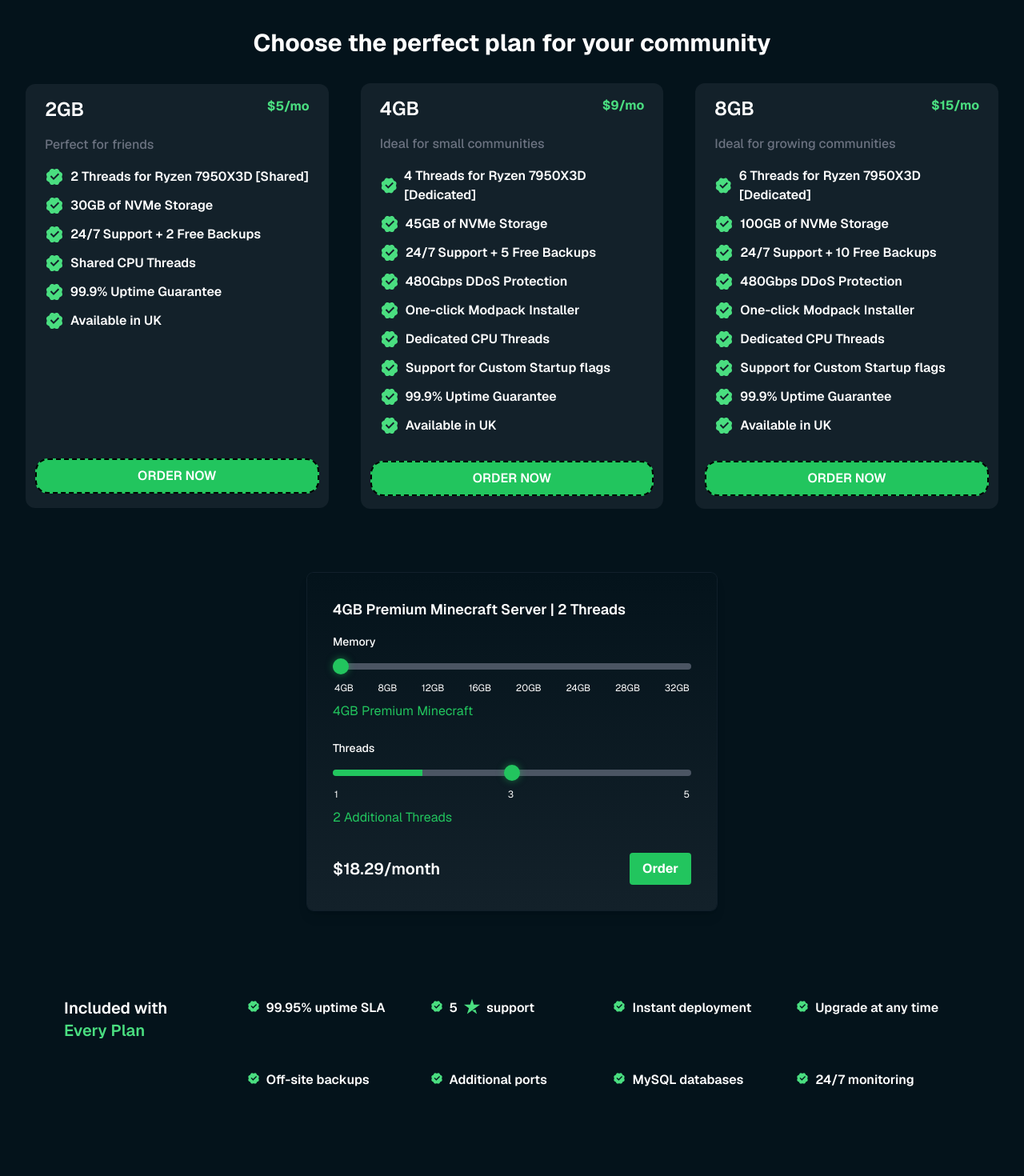
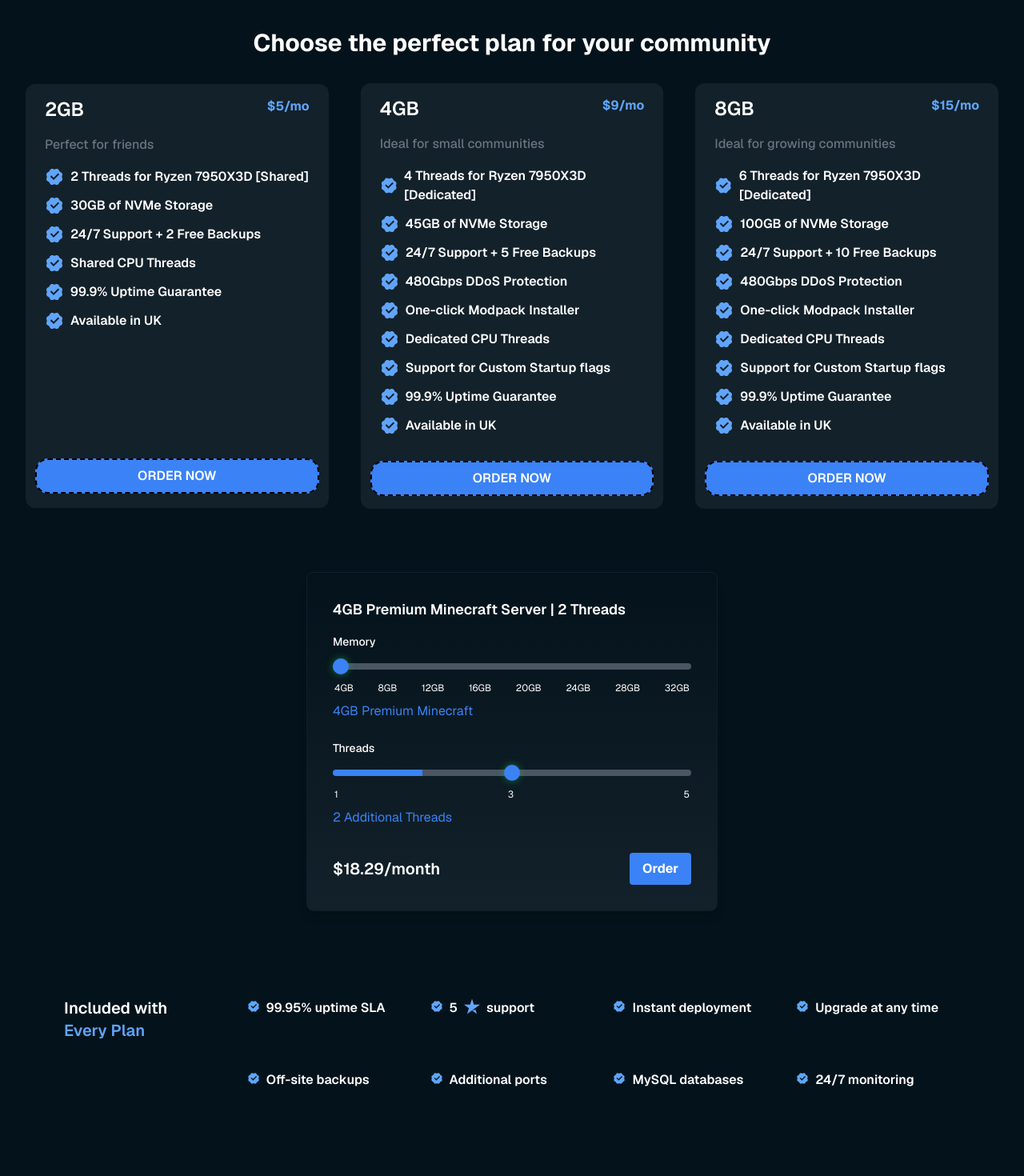
Before and after one commit to ashiqtasdid/moonlit, a Next.js app: page /create-minecraft-server in a window 1280 px wide. Shown: the part 940-2410 px from the top of the page at 80% size. Built offline with nearby package versions, Linux system fonts and the light colour scheme.

Commit message:
Added Blue theme

```diff
--- a/app/globals.css
+++ b/app/globals.css
@@ -82,7 +82,7 @@
     height: 20px;
     width: 20px;
     border-radius: 50%;
-    background: #22c55e;
+    background: #3b82f6;
     cursor: pointer;
     -webkit-appearance: none;
     margin-top: -6px; /* Align thumb with track */
@@ -107,7 +107,7 @@
     height: 20px;
     width: 20px;
     border-radius: 50%;
-    background: #22c55e;
+    background: #3b82f6;
     cursor: pointer;
     box-shadow: 0 0 10px rgba(34, 197, 94, 0.5);
 }
@@ -130,7 +130,7 @@
     height: 20px;
     width: 20px;
     border-radius: 50%;
-    background: #22c55e;
+    background: #3b82f6;
     cursor: pointer;
     box-shadow: 0 0 10px rgba(34, 197, 94, 0.5);
 }
--- a/components/MinecraftHero.tsx
+++ b/components/MinecraftHero.tsx
@@ -25,7 +25,7 @@
           transition={{ duration: 0.6 }}
           className="text-white text-5xl md:text-6xl font-bold tracking-tight leading-tight"
         >
-          Let&apos;s play <span className="text-emerald-400">Minecraft</span>
+          Let&apos;s play <span className="text-blue-400">Minecraft</span>
         </m.h1>
         <m.h2
           initial={{ opacity: 0, x: -50 }}
@@ -43,7 +43,7 @@
         >
           <button
             onClick={handleOpenModal}
-            className="text-sm flex space-x-2 md:text-base bg-emerald-700 hover:bg-emerald-800 text-white font-bold py-1.5 px-6 rounded-full"
+            className="text-sm flex space-x-2 md:text-base bg-blue-500 hover:bg-blue-400 text-white font-bold py-1.5 px-6 rounded-full"
           >
             <span className="text-xl pr-2">
               <LuSwords />
--- a/components/ServerConfigurator.tsx
+++ b/components/ServerConfigurator.tsx
@@ -39,7 +39,7 @@
             onChange={handleMemoryChange}
             className="w-full appearance-none h-2 rounded-lg"
             style={{
-              background: `linear-gradient(to right, #22c55e ${((memory - 4) / 28) * 100}%, #4b5563 0%)`,
+              background: `linear-gradient(to right, #3b82f6 ${((memory - 4) / 28) * 100}%, #4b5563 0%)`,
               WebkitAppearance: "none",
             }}
           />
@@ -51,7 +51,7 @@
               <option key={mark} value={mark} label={`${mark}GB`} />
             ))}
           </datalist>
-          <div className="mt-2 text-green-500">
+          <div className="mt-2 text-blue-500">
             {memory}GB Premium Minecraft
           </div>
         </div>
@@ -67,7 +67,7 @@
             onChange={handleCoresChange}
             className="w-full appearance-none h-2 rounded-lg"
             style={{
-              background: `linear-gradient(to right, #22c55e ${((cores - 1) / 4) * 100}%, #4b5563 0%)`,
+              background: `linear-gradient(to right, #3b82f6 ${((cores - 1) / 4) * 100}%, #4b5563 0%)`,
               WebkitAppearance: "none",
             }}
           />
@@ -79,14 +79,14 @@
               <option key={mark} value={mark} label={`${mark}`} />
             ))}
           </datalist>
-          <div className="mt-2 text-green-500">{cores} Additional Threads</div>
+          <div className="mt-2 text-blue-500">{cores} Additional Threads</div>
         </div>
 
         <div className="flex justify-between items-center mt-8">
           <div className="text-xl font-semibold">
             ${totalPrice.toFixed(2)}/month
           </div>
-          <button className="bg-green-500 hover:bg-green-600 text-white font-bold py-2 px-4 rounded">
+          <button className="bg-blue-500 hover:bg-blue-400 text-white font-bold py-2 px-4 rounded">
             Order
           </button>
         </div>
--- a/components/contact.tsx
+++ b/components/contact.tsx
@@ -137,7 +137,7 @@
         style={{
           clipPath: BOTTOM_RIGHT_CLIP,
         }}
-        className="absolute inset-0 grid place-content-center bg-green-600 text-white transition-transform duration-300 ease-out"
+        className="absolute inset-0 grid place-content-center bg-blue-500 text-white transition-transform duration-300 ease-out"
       >
         <Icon className="text-xl sm:text-3xl md:text-4xl" />
       </div>
--- a/components/feature.tsx
+++ b/components/feature.tsx
@@ -24,13 +24,13 @@
                 </div>
               </div>
               <div className="space-y-1 w-full md:w-auto">
-                <p className="text-green-400">AMD Ryzen 7950X</p>
+                <p className="text-blue-400">AMD Ryzen 7950X</p>
                 <MotionProgress
                   initial={{ width: 0 }}
                   animate={{ width: "100%" }}
                   transition={{ duration: 1 }}
                   value={0}
-                  className="h-2 bg-green-500"
+                  className="h-2 bg-blue-500"
                 />
               </div>
             </li>
--- a/components/hero.tsx
+++ b/components/hero.tsx
@@ -15,7 +15,7 @@
           transition={{ duration: 0.5 }}
           className="text-white md:mx-72 text-6xl font-bold"
         >
-          <span className="text-transparent bg-clip-text bg-gradient-to-r from-emerald-700 via-green-400 to-blue-200 ">
+          <span className="text-transparent bg-clip-text bg-gradient-to-r from-blue-600 via-blue-400 to-blue-200 ">
             <BubbleText />
           </span>{" "}
           is a better way to play together
@@ -35,7 +35,7 @@
           className="pt-5"
         >
           <Link href={"/create-minecraft-server"}>
-            <button className="text-sm bg-emerald-700 hover:bg-emerald-800 text-white font-bold py-2 px-4 rounded-full mt-5">
+            <button className="text-sm bg-sky-600 hover:bg-sky-800 text-white font-bold py-2 px-4 rounded-full mt-5">
               Minecraft Hosting 〉
             </button>
           </Link>
@@ -54,7 +54,7 @@
 
 const BubbleText = () => {
   return (
-    <h2 className="text-center text-5xl font-thin bg-clip-text bg-gradient-to-r from-emerald-700 via-green-400 to-blue-200 ">
+    <h2 className="text-center text-5xl font-thin bg-clip-text bg-gradient-to-r from-blue-600 via-blue-400 to-blue-200 ">
       {"Moonlit".split("").map((child, idx) => (
         <span className={styles.hoverText} key={idx}>
           {child}
--- a/components/nav.tsx
+++ b/components/nav.tsx
@@ -97,7 +97,7 @@
             </button>
             <button
               onClick={handleOpenModal}
-              className="bg-emerald-700 text-sm font-semibold text-white px-2.5 py-1.5 rounded-2xl"
+              className="bg-sky-600 text-sm font-semibold text-white px-2.5 py-1.5 rounded-2xl"
             >
               Create server
             </button>
--- a/components/plan.tsx
+++ b/components/plan.tsx
@@ -9,32 +9,32 @@
         <div className="flex flex-col items-start">
           <h1 className="font-semibold pt-7 text-xl">
             Included with <br />
-            <span className="text-green-400">Every Plan</span>
+            <span className="text-blue-400">Every Plan</span>
           </h1>
         </div>
         <div className="flex items-center">
           <h2 className="flex font-semibold space-x-2">
-            <RiVerifiedBadgeFill className="text-green-400 mt-0.5" />
+            <RiVerifiedBadgeFill className="text-blue-400 mt-0.5" />
             <span>99.95% uptime SLA</span>
           </h2>
         </div>
         <div className="flex items-center">
           <h2 className="flex font-semibold space-x-2">
-            <RiVerifiedBadgeFill className="text-green-400 mt-0.5" />
+            <RiVerifiedBadgeFill className="text-blue-400 mt-0.5" />
             <span>5</span>
-            <SiTrustpilot className="text-green-400 text-xl mx-1" />
+            <SiTrustpilot className="text-blue-400 text-xl mx-1" />
             <span>support</span>
           </h2>
         </div>
         <div className="flex items-center">
           <h2 className="flex font-semibold space-x-2">
-            <RiVerifiedBadgeFill className="text-green-400 mt-0.5" />
+            <RiVerifiedBadgeFill className="text-blue-400 mt-0.5" />
             <span>Instant deployment</span>
           </h2>
         </div>
         <div className="flex items-center">
           <h2 className="flex font-semibold space-x-2">
-            <RiVerifiedBadgeFill className="text-green-400 mt-0.5" />
+            <RiVerifiedBadgeFill className="text-blue-400 mt-0.5" />
             <span>Upgrade at any time</span>
           </h2>
         </div>
@@ -45,30 +45,30 @@
         <div className="flex flex-col items-start">
           <h1 className="font-semibold text-xl invisible">
             Included with <br />
-            <span className="text-green-400">Every Plan</span>
+            <span className="text-blue-400">Every Plan</span>
           </h1>
         </div>
         <div className="flex items-center">
           <h2 className="flex font-semibold space-x-2">
-            <RiVerifiedBadgeFill className="text-green-400 mt-0.5" />
+            <RiVerifiedBadgeFill className="text-blue-400 mt-0.5" />
             <span>Off-site backups</span>
           </h2>
         </div>
         <div className="flex items-center">
           <h2 className="flex font-semibold space-x-2">
-            <RiVerifiedBadgeFill className="text-green-400 mt-0.5" />
+            <RiVerifiedBadgeFill className="text-blue-400 mt-0.5" />
             <span>Additional ports</span>
           </h2>
         </div>
         <div className="flex items-center">
           <h2 className="flex font-semibold space-x-2">
-            <RiVerifiedBadgeFill className="text-green-400 mt-0.5" />
+            <RiVerifiedBadgeFill className="text-blue-400 mt-0.5" />
             <span>MySQL databases</span>
           </h2>
         </div>
         <div className="flex items-center">
           <h2 className="flex font-semibold space-x-2">
-            <RiVerifiedBadgeFill className="text-green-400 mt-0.5" />
+            <RiVerifiedBadgeFill className="text-blue-400 mt-0.5" />
             <span>24/7 monitoring</span>
           </h2>
         </div>
--- a/components/prices.tsx
+++ b/components/prices.tsx
@@ -24,7 +24,7 @@
         <div className="w-full h-[530px] max-w-xs md:max-w-sm lg:max-w-md hover:ring-2 transition hover:ring-emerald-600 rounded-xl bg-blue-900 text-white">
           <div className="flex justify-between px-6 py-4">
             <div className="text-2xl font-semibold">2GB</div>
-            <div className="text-green-400 font-bold text-md">$5/mo</div>
+            <div className="text-blue-400 font-bold text-md">$5/mo</div>
           </div>
           <div className="px-6 text-gray-500 font-medium">
             Perfect for friends
@@ -39,7 +39,7 @@
               "Available in UK",
             ].map((item, index) => (
               <div key={index} className="flex items-center space-x-2">
-                <RiVerifiedBadgeFill className="text-green-400 text-2xl" />
+                <RiVerifiedBadgeFill className="text-blue-400 text-2xl" />
                 <span className="text-md font-semibold">{item}</span>
               </div>
             ))}
@@ -47,7 +47,7 @@
           <div className="pb-4 pt-24 md:pt-36 mx-3">
             <button
               onClick={() => handleOrderClick(1)}
-              className="w-full rounded-2xl border-2 border-dashed border-black bg-green-500 text-white px-6 py-2 font-semibold uppercase transition-all duration-300 hover:translate-x-[-4px] hover:translate-y-[-4px] hover:rounded-md hover:shadow-[4px_4px_0px_black] active:translate-x-[0px] active:translate-y-[0px] active:rounded-2xl active:shadow-none"
+              className="w-full rounded-2xl border-2 border-dashed border-black bg-blue-500 text-white px-6 py-2 font-semibold uppercase transition-all duration-300 hover:translate-x-[-4px] hover:translate-y-[-4px] hover:rounded-md hover:shadow-[4px_4px_0px_black] active:translate-x-[0px] active:translate-y-[0px] active:rounded-2xl active:shadow-none"
             >
               Order now
             </button>
@@ -58,7 +58,7 @@
         <div className="w-full max-w-xs md:max-w-sm lg:max-w-md hover:ring-2 transition hover:ring-emerald-600 rounded-xl bg-blue-900 text-white">
           <div className="flex justify-between px-6 py-4">
             <div className="text-2xl font-semibold">4GB</div>
-            <div className="text-green-400 font-bold text-md">$9/mo</div>
+            <div className="text-blue-400 font-bold text-md">$9/mo</div>
           </div>
           <div className="px-6 text-gray-500 font-medium">
             Ideal for small communities
@@ -76,7 +76,7 @@
               "Available in UK",
             ].map((item, index) => (
               <div key={index} className="flex items-center space-x-2">
-                <RiVerifiedBadgeFill className="text-green-400 text-2xl" />
+                <RiVerifiedBadgeFill className="text-blue-400 text-2xl" />
                 <span className="text-md font-semibold">{item}</span>
               </div>
             ))}
@@ -84,7 +84,7 @@
           <div className="py-4 mx-3">
             <button
               onClick={() => handleOrderClick(2)}
-              className="w-full rounded-2xl border-2 border-dashed border-black bg-green-500 text-white px-6 py-2 font-semibold uppercase transition-all duration-300 hover:translate-x-[-4px] hover:translate-y-[-4px] hover:rounded-md hover:shadow-[4px_4px_0px_black] active:translate-x-[0px] active:translate-y-[0px] active:rounded-2xl active:shadow-none"
+              className="w-full rounded-2xl border-2 border-dashed border-black bg-blue-500 text-white px-6 py-2 font-semibold uppercase transition-all duration-300 hover:translate-x-[-4px] hover:translate-y-[-4px] hover:rounded-md hover:shadow-[4px_4px_0px_black] active:translate-x-[0px] active:translate-y-[0px] active:rounded-2xl active:shadow-none"
             >
               Order now
             </button>
@@ -95,7 +95,7 @@
         <div className="w-full max-w-xs md:max-w-sm lg:max-w-md hover:ring-2 transition hover:ring-emerald-600 rounded-xl bg-blue-900 text-white">
           <div className="flex justify-between px-6 py-4">
             <div className="text-2xl font-semibold">8GB</div>
-            <div className="text-green-400 font-bold text-md">$15/mo</div>
+            <div className="text-blue-400 font-bold text-md">$15/mo</div>
           </div>
           <div className="px-6 text-gray-500 font-medium">
             Ideal for growing communities
@@ -113,7 +113,7 @@
               "Available in UK",
             ].map((item, index) => (
               <div key={index} className="flex items-center space-x-2">
-                <RiVerifiedBadgeFill className="text-green-400 text-2xl" />
+                <RiVerifiedBadgeFill className="text-blue-400 text-2xl" />
                 <span className="text-md font-semibold">{item}</span>
               </div>
             ))}
@@ -121,7 +121,7 @@
           <div className="py-4 mx-3">
             <button
               onClick={() => handleOrderClick(3)}
-              className="w-full rounded-2xl border-2 border-dashed border-black bg-green-500 text-white px-6 py-2 font-semibold uppercase transition-all duration-300 hover:translate-x-[-4px] hover:translate-y-[-4px] hover:rounded-md hover:shadow-[4px_4px_0px_black] active:translate-x-[0px] active:translate-y-[0px] active:rounded-2xl active:shadow-none"
+              className="w-full rounded-2xl border-2 border-dashed border-black bg-blue-500 text-white px-6 py-2 font-semibold uppercase transition-all duration-300 hover:translate-x-[-4px] hover:translate-y-[-4px] hover:rounded-md hover:shadow-[4px_4px_0px_black] active:translate-x-[0px] active:translate-y-[0px] active:rounded-2xl active:shadow-none"
             >
               Order now
             </button>
@@ -138,7 +138,7 @@
                 <CardContent className="p-0">
                   <div className="flex justify-between px-6 py-4">
                     <div className="text-2xl font-semibold">2GB</div>
-                    <div className="text-green-400 font-bold text-md">
+                    <div className="text-blue-400 font-bold text-md">
                       $5/mo
                     </div>
                   </div>
@@ -155,7 +155,7 @@
                       "Available in UK",
                     ].map((item, index) => (
                       <div key={index} className="flex items-center space-x-2">
-                        <RiVerifiedBadgeFill className="text-green-400 text-2xl" />
+                        <RiVerifiedBadgeFill className="text-blue-400 text-2xl" />
                         <span className="text-md font-semibold">{item}</span>
                       </div>
                     ))}
@@ -163,7 +163,7 @@
                   <div className="pb-4 pt-24 md:pt-36 mx-3">
                     <button
                       onClick={() => handleOrderClick(1)}
-                      className="w-full rounded-2xl border-2 border-dashed border-black bg-green-500 text-white px-6 py-2 font-semibold uppercase transition-all duration-300 hover:translate-x-[-4px] hover:translate-y-[-4px] hover:rounded-md hover:shadow-[4px_4px_0px_black] active:translate-x-[0px] active:translate-y-[0px] active:rounded-2xl active:shadow-none"
+                      className="w-full rounded-2xl border-2 border-dashed border-black bg-blue-500 text-white px-6 py-2 font-semibold uppercase transition-all duration-300 hover:translate-x-[-4px] hover:translate-y-[-4px] hover:rounded-md hover:shadow-[4px_4px_0px_black] active:translate-x-[0px] active:translate-y-[0px] active:rounded-2xl active:shadow-none"
                     >
                       Order now
                     </button>
@@ -176,7 +176,7 @@
                 <CardContent className="p-0">
                   <div className="flex justify-between px-6 py-4">
                     <div className="text-2xl font-semibold">4GB</div>
-                    <div className="text-green-400 font-bold text-md">
+                    <div className="text-blue-400 font-bold text-md">
                       $9/mo
                     </div>
                   </div>
@@ -196,7 +196,7 @@
                       "Available in UK",
                     ].map((item, index) => (
                       <div key={index} className="flex items-center space-x-2">
-                        <RiVerifiedBadgeFill className="text-green-400 text-2xl" />
+                        <RiVerifiedBadgeFill className="text-blue-400 text-2xl" />
                         <span className="text-md font-semibold">{item}</span>
                       </div>
                     ))}
@@ -204,7 +204,7 @@
                   <div className="py-4 mx-3">
                     <button
                       onClick={() => handleOrderClick(2)}
-                      className="w-full rounded-2xl border-2 border-dashed border-black bg-green-500 text-white px-6 py-2 font-semibold uppercase transition-all duration-300 hover:translate-x-[-4px] hover:translate-y-[-4px] hover:rounded-md hover:shadow-[4px_4px_0px_black] active:translate-x-[0px] active:translate-y-[0px] active:rounded-2xl active:shadow-none"
+                      className="w-full rounded-2xl border-2 border-dashed border-black bg-blue-500 text-white px-6 py-2 font-semibold uppercase transition-all duration-300 hover:translate-x-[-4px] hover:translate-y-[-4px] hover:rounded-md hover:shadow-[4px_4px_0px_black] active:translate-x-[0px] active:translate-y-[0px] active:rounded-2xl active:shadow-none"
                     >
                       Order now
                     </button>
@@ -217,7 +217,7 @@
                 <CardContent className="p-0">
                   <div className="flex justify-between px-6 py-4">
                     <div className="text-2xl font-semibold">8GB</div>
-                    <div className="text-green-400 font-bold text-md">
+                    <div className="text-blue-400 font-bold text-md">
                       $15/mo
                     </div>
                   </div>
@@ -237,7 +237,7 @@
                       "Available in UK",
                     ].map((item, index) => (
                       <div key={index} className="flex items-center space-x-2">
-                        <RiVerifiedBadgeFill className="text-green-400 text-2xl" />
+                        <RiVerifiedBadgeFill className="text-blue-400 text-2xl" />
                         <span className="text-md font-semibold">{item}</span>
                       </div>
                     ))}
@@ -245,7 +245,7 @@
                   <div className="py-4 mx-3">
                     <button
                       onClick={() => handleOrderClick(3)}
-                      className="w-full rounded-2xl border-2 border-dashed border-black bg-green-500 text-white px-6 py-2 font-semibold uppercase transition-all duration-300 hover:translate-x-[-4px] hover:translate-y-[-4px] hover:rounded-md hover:shadow-[4px_4px_0px_black] active:translate-x-[0px] active:translate-y-[0px] active:rounded-2xl active:shadow-none"
+                      className="w-full rounded-2xl border-2 border-dashed border-black bg-blue-500 text-white px-6 py-2 font-semibold uppercase transition-all duration-300 hover:translate-x-[-4px] hover:translate-y-[-4px] hover:rounded-md hover:shadow-[4px_4px_0px_black] active:translate-x-[0px] active:translate-y-[0px] active:rounded-2xl active:shadow-none"
                     >
                       Order now
                     </button>
--- a/tailwind.config.ts
+++ b/tailwind.config.ts
@@ -24,6 +24,7 @@
           900: "#13212A",
           800: "#020c12",
           700: "#081721",
+          600: "#111921",
         },
         border: "hsl(var(--border))",
         input: "hsl(var(--input))",
```
Also changed, not shown: components/modal.tsx (+8 -8 lines), 1 other file (tests, documents, lock files or other folders).
